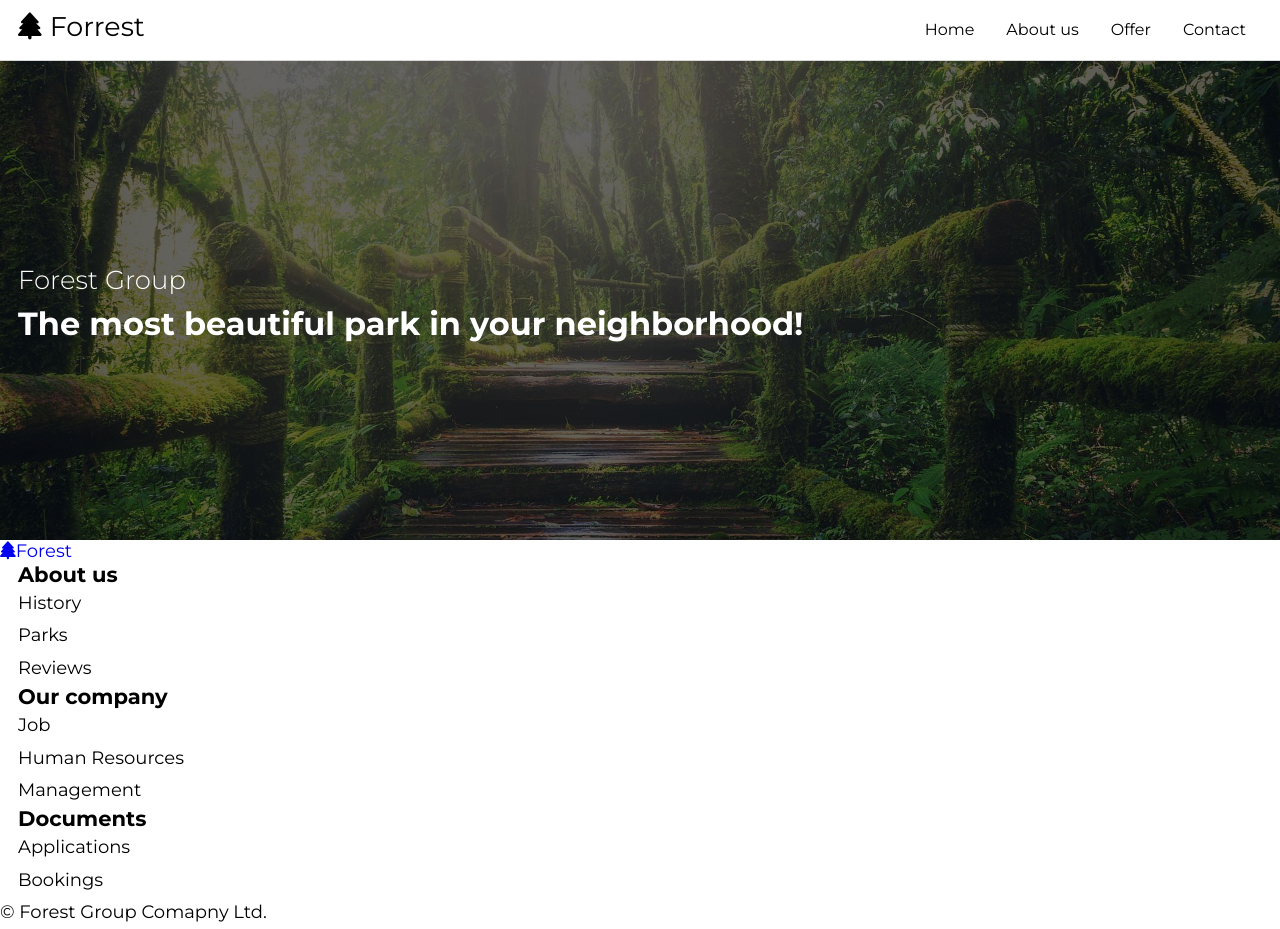
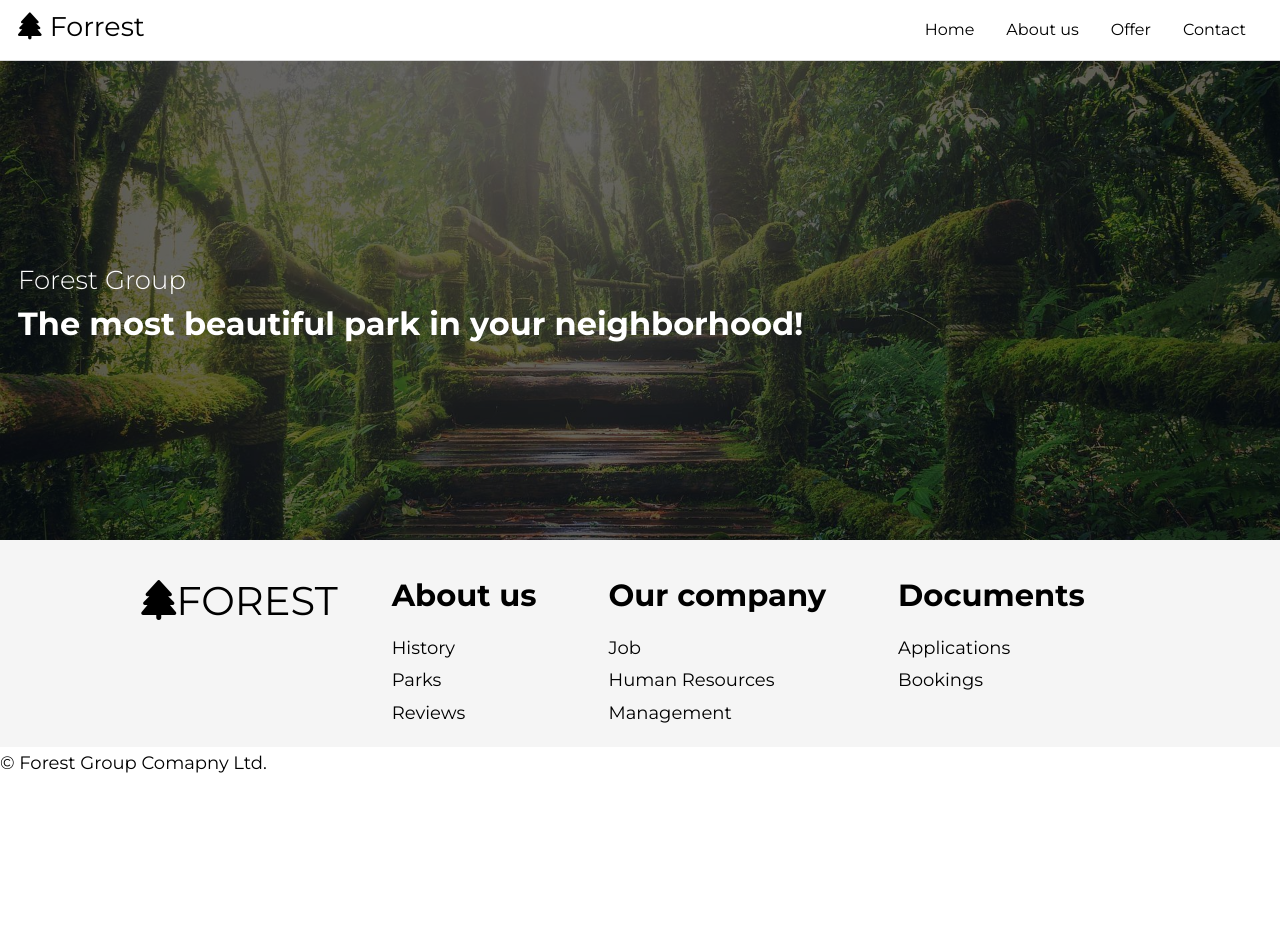
Before and after one commit to PatrycjaBanaszuk/ForestWebProject, a website: page contact.html in a window 1280 px wide. After the commit the page ends 800 px from the top, so only its background shows below. Drawn offline with Linux system fonts and the light colour scheme.

Commit message:
contact-first style added

```diff
--- a/contact.html
+++ b/contact.html
@@ -45,48 +45,59 @@
         <h1>The most beautiful park in your neighborhood!</h1>
     </div>
 </header>
-  <section id="contact">
+  <section id="contact" class="contact">
+
+    <div class="container">
+
+      <div class="contact__box">
 
 
-    <div class="contact">
-
-      <div class="contact__logo">
-        <a href="#"><i class="fas fa-tree"></i>Forest</a>
-      </div>
-
-      <div class="container">
-
-
-        <div class="contact__info">
-
-          <h3 class="contact__info-tittle">About us</h3>
-          <p class="contact__info-text">History</p>
-          <p class="contact__info-text">Parks</p>
-          <p class="contact__info-text">Reviews</p>
+        <div class="contact__box-one">
+          <div class="contact__box-logo">
+            <a href="#"><i class="fas fa-tree"></i>Forest</a>
+          </div>
         </div>
-
-
-        <div class="contact__info">
-
-          <h3 class="contact__info-tittle">Our company</h3>
-          <p class="contact__info-text">Job</p>
-          <p class="contact__info-text">Human Resources</p>
-          <p class="contact__info-text">Management</p>
-        </div>
-
-
-        <div class="contact__info">
-
-          <h3 class="contact__info-tittle">Documents</h3>
-          <p class="contact__info-text">Applications</p>
-          <p class="contact__info-text">Bookings</p>
-        </div>
-      </div>
 
 
 
 
+
+        <div class="contact__box-two">
+          <div class="contact__box-info">
+            <h4 class="contact__box-info-tittle">About us</h4>
+
+            <div class="contact__box-content">
+              <p class="contact__box-content-text">History</p>
+              <p class="contact__box-content-text">Parks</p>
+              <p class="contact__box-content-text">Reviews</p>
+            </div>
+
+          </div>
+          <div class="contact__box-info">
+            <h4 class="contact__box-info-tittle">Our company</h4>
+
+            <div class="contact__box-content">
+              <p class="contact__box-content-text">Job</p>
+              <p class="contact__box-content-text">Human Resources</p>
+              <p class="contact__box-content-text">Management</p>
+            </div>
+
+          </div>
+          <div class="contact__box-info">
+            <h4 class="contact__box-info-tittle">Documents</h4>
+
+            <div class="contact__box-content">
+              <p class="contact__box-content-text">Applications</p>
+              <p class="contact__box-content-text">Bookings</p>
+            </div>
+
+          </div>
+
+
+        </div>
+      </div>
     </div>
+
   </section>
   <footer class="footer">
     <p class="footer__bottom-text"> &copy<span class="footer__year"></span> Forest Group Comapny Ltd.</p>
--- a/src/sass/main.scss
+++ b/src/sass/main.scss
@@ -313,7 +313,42 @@ div .aboutus-box__text::first-line {
 }
 
 .contact {
+	background-color: #f5f5f5;
 
+	&__box {
+		display: flex;
+		flex-direction: column;
+		align-items: center;
+		&-one {
+			padding: 2em 0 0;
+			margin-bottom: 1em;
+		}
+		&-logo {
+			a {
+				color: #000;
+				font-size: 4rem;
+				text-transform: uppercase;
+			}
+		}
 
+		&-two {
+			display: flex;
+			flex-direction: row;
+			padding: 0 1em;
+			margin-bottom: 1em;
+		}
 
+		&-info {
+			padding: 0 1em;
+			&-tittle {
+				font-size: 1.5rem;
+			}
+		}
+		&-content {
+			margin-top: 1em;
+			&-text {
+				font-size: 1em;
+			}
+		}
+	}
 }
--- a/src/sass/utilities/_medium.scss
+++ b/src/sass/utilities/_medium.scss
@@ -14,13 +14,25 @@
 		}
 	}
 
-	// #contact .contact {
-	// 	&__info {
-	// 		display: flex;
-	// 		justify-content: flex-end;
+	#contact .contact {
+		&__box {
+			flex-direction: row;
+			align-items: flex-start;
+			justify-content: center;
+			padding: 2em 0 0;
 
-	// 	}
-	// }
+			&-one {
+				padding: 0;
+				margin: 0;
+			}
+			&-info {
+				padding: 0 2em;
+				&-tittle {
+					font-size: 1.7em;
+				}
+			}
+		}
+	}
 }
 @media (max-width: 768px) {
 	#header .header__text {
```
Also changed, not shown: src/sass/utilities/_large.scss (+0 -18 lines), dist/css/main.min.css, 1 other file.
